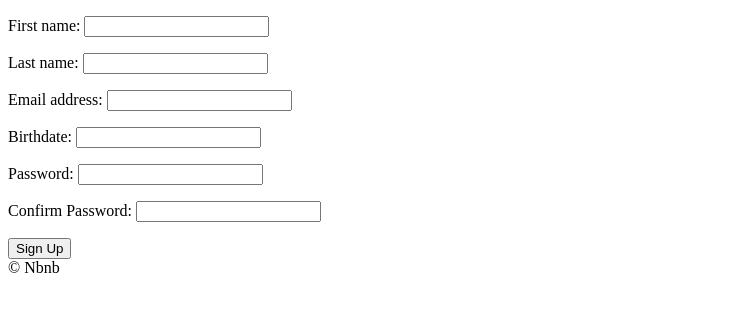
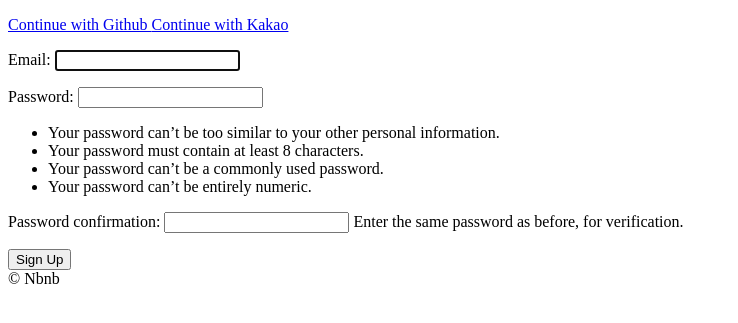
Before and after one commit to kilpika/airbnb-clonecoding, a Django app: page /users/signup in a window 1280 px wide. Shown: the part 78-401 px from the top of the page, without its empty margins (0-738 px from the left). Run offline with Django 3.2, Linux system fonts and the light colour scheme.

Commit message:
github and kakao login end

```diff
--- /dev/null
+++ b/templates/partials/social_login.html
@@ -0,0 +1,6 @@
+<a href="{% url 'users:github-login' %}">
+    Continue with Github
+</a>
+<a href="{% url 'users:kakao-login' %}">
+    Continue with Kakao
+</a>
--- a/templates/users/login.html
+++ b/templates/users/login.html
@@ -8,6 +8,8 @@
 {% endblock search-bar %}
 
 {% block content %}
+    {% include 'partials/social_login.html' %}
+
     <form method="POST" action="{% url "users:login" %}">
         {% csrf_token %}
         {{form.as_p}}
--- a/templates/users/signup.html
+++ b/templates/users/signup.html
@@ -8,6 +8,8 @@
 {% endblock search-bar %}
 
 {% block content %}
+    {% include 'partials/social_login.html' %}
+
     <form method="POST" action="{% url "users:signup" %}">
         {% csrf_token %}
         {{form.as_p}}
--- a/users/admin.py
+++ b/users/admin.py
@@ -5,7 +5,7 @@ from . import models
 @admin.register(models.User)
 class CustomUserAdmin(UserAdmin):
     """ Custom User Admin """
-    fieldsets = UserAdmin.fieldsets + (("Custom Profile",{"fields": ("avatar", "gender", "bio", "birthdate", "currency", "superhost")}),)
+    fieldsets = UserAdmin.fieldsets + (("Custom Profile",{"fields": ("avatar", "gender", "bio", "birthdate", "currency", "superhost","login_method",)}),)
 
     list_filter = UserAdmin.list_filter + ("superhost",)
     list_display = (
@@ -21,4 +21,5 @@ class CustomUserAdmin(UserAdmin):
         "is_superuser",
         "email_verified",
         "email_secret",
+        "login_method",
     )
--- a/users/forms.py
+++ b/users/forms.py
@@ -1,7 +1,9 @@
 from django import forms
+from django.contrib.auth.forms import UserCreationForm
 from . import models
 
 class LoginForm(forms.Form):
+
     email = forms.EmailField()
     password = forms.CharField(widget=forms.PasswordInput)
 
@@ -18,27 +20,6 @@ class LoginForm(forms.Form):
             self.add_error("email", forms.ValidationError("User does not exist"))
 
 
-class SignUpForm(forms.ModelForm):
-    class Meta:
-        model = models.User
-        fields = ("first_name", "last_name", "email", "birthdate")
+class SignUpForm(UserCreationForm):
 
-    password = forms.CharField(widget=forms.PasswordInput)
-    password1 = forms.CharField(widget=forms.PasswordInput, label="Confirm Password")
-
-    def clean_password1(self):
-        password = self.cleaned_data.get("password")
-        password1 = self.cleaned_data.get("password1")
-
-        if password != password1:
-            raise forms.ValidationError("Password confirmation does not match")
-        else:
-            return password
-
-    def save(self, *args, **kwargs):
-        user = super().save(commit=False)
-        email = self.cleaned_data.get("email")
-        password = self.cleaned_data.get("password")
-        user.username = email
-        user.set_password(password)
-        user.save()
+    username = forms.EmailField(label="Email")
--- a/users/models.py
+++ b/users/models.py
@@ -26,6 +26,13 @@ class User(AbstractUser):
     CURRENCY_CHOICES = (
         (CURRENCY_USD, "USD"), (CURRENCY_KRW, "KRW")
     )
+
+    LOGIN_EMAIL = "email"
+    LOGIN_GITHUB = "github"
+    LOGIN_KAKAO = "kakao"
+
+    LOGIN_CHOICES = ((LOGIN_EMAIL, "Email"), (LOGIN_GITHUB, "Github"), (LOGIN_KAKAO, "Kakao"))
+
     avatar = models.ImageField(upload_to="avatars", blank=True)
     gender = models.CharField(choices=GENDER_CHOICES,max_length=10, blank=True)
     bio = models.TextField(blank=True)
@@ -34,7 +41,8 @@ class User(AbstractUser):
     currency = models.CharField(choices=CURRENCY_CHOICES, max_length=3, blank=True, default=CURRENCY_KRW)
     superhost = models.BooleanField(default=False)
     email_verified = models.BooleanField(default=False)
-    email_secret = models.CharField(max_length=120, default="", blank=True)
+    email_secret = models.CharField(max_length=20, default="", blank=True)
+    login_method = models.CharField(max_length=50, choices=LOGIN_CHOICES, default=LOGIN_EMAIL)
 
     def verify_email(self):
         if self.email_verified is False:
--- a/users/urls.py
+++ b/users/urls.py
@@ -5,6 +5,10 @@ app_name = "users"\
 
 urlpatterns = [
     path("login", views.LoginView.as_view(), name="login"),
+    path("login/github", views.github_login, name="github-login"),
+    path("login/github/callback", views.github_callback, name="github-callback"),
+    path("login/kakao", views.kakao_login, name="kakao-login"),
+    path("login/kakao/callback", views.kakao_callback, name="kakao-callback"),
     path("logout", views.log_out, name="logout"),
     path("signup", views.SignUpView.as_view(), name="signup"),
     path("verify/<str:key>", views.complete_verification, name="complete-verification")
--- a/users/views.py
+++ b/users/views.py
@@ -1,8 +1,12 @@
+import os
+import requests
 from django.views import View
 from django.views.generic import FormView
 from django.urls import reverse_lazy
 from django.shortcuts import render, redirect, reverse
 from django.contrib.auth import authenticate, login, logout
+from django.core.files.base import ContentFile
+from django.contrib.auth.forms import UserCreationForm
 from . import forms, models
 
 # Create your views here.
@@ -51,3 +55,93 @@ def complete_verification(request, key):
         # to do: add error message
         pass
     return redirect(reverse("core:home"))
+
+
+def github_login(request):
+    client_id = os.environ.get("GH_ID")
+    redirect_uri = "http://127.0.0.1:8000/users/login/github/callback"
+    return redirect(f"https://github.com/login/oauth/authorize?client_id={client_id}&redirect_uri={redirect_uri}&scope=read:user")
+
+class GithubException(Exception):
+    pass
+
+def github_callback(request):
+    try:
+        client_id = os.environ.get("GH_ID")
+        client_secret = os.environ.get("GH_SECRET")
+        code = request.GET.get("code")
+        if code is not None:
+            token_request = requests.post(f"https://github.com/login/oauth/access_token?client_id={client_id}&client_secret={client_secret}&code={code}",headers={"Accept":"application/json"})
+            token_json = token_request.json()
+            error = token_json.get("error", None)
+            if error is not None:
+                raise GithubException()
+            else:
+                access_token = token_json.get("access_token")
+                profile_request = requests.get("https://api.github.com/user", headers={"Authorization": f"token {access_token}", "Accept":"application/json",})
+                profile_json = profile_request.json()
+                username = profile_json.get('login', None)
+                if username is not None:
+                    name = profile_json.get('name')
+                    email = profile_json.get('email')
+                    bio = profile_json.get('bio')
+                    try:
+                        user = models.User.objects.get(email=email)
+                        if user.login_method != models.User.LOGIN_GITHUB:
+                            raise GithubException()
+                    except models.User.DoesNotExist:
+                        user = models.User.objects.create(email=email, first_name=name, username=email, bio=bio, login_method=models.User.LOGIN_GITHUB, email_verified=True)
+                        user.set_unusable_password()
+                        user.save()
+                    login(request, user)
+                    return redirect(reverse("core:home"))
+                else:
+                    raise GithubException()
+        else:
+            raise GithubException()
+    except GithubException:
+        # send error message
+        return redirect(reverse("users:login"))
+
+def kakao_login(request):
+    client_id = os.environ.get("KAKAO_ID")
+    redirect_uri = "http://127.0.0.1:8000/users/login/kakao/callback"
+    return redirect(f"https://kauth.kakao.com/oauth/authorize?client_id={client_id}&redirect_uri={redirect_uri}&response_type=code")
+
+class KakaoException(Exception):
+    pass
+
+def kakao_callback(request):
+    try:
+        code = request.GET.get("code")
+        client_id = os.environ.get("KAKAO_ID")
+        redirect_uri = "http://127.0.0.1:8000/users/login/kakao/callback"
+        token_request = requests.get(f"https://kauth.kakao.com/oauth/token?grant_type=authorization_code&client_id={client_id}&redirect_uri={redirect_uri}&code={code}")
+        token_json = token_request.json()
+        error = token_json.get("error", None)
+        if error is not None:
+            raise KakaoException()
+        access_token = token_json.get("access_token")
+        profile_request = requests.get("https://kapi.kakao.com/v2/user/me", headers={"Authorization": f"Bearer {access_token}"},)
+        profile_json = profile_request.json()
+        email = profile_json.get("kakao_account").get("email")
+        if email is None:
+            raise KakaoException
+        properties = profile_json.get("properties")
+        nickname = properties.get("nickname")
+        profile_image = properties.get("profile_image")
+        try:
+            user = models.User.objects.get(email=email)
+            if user.login_method != models.User.LOGIN_KAKAO:
+                raise KakaoException()
+        except models.User.DoesNotExist:
+            user = models.User.objects.create(email=email, username=email, first_name=nickname, login_method=models.User.LOGIN_KAKAO, email_verified=True)
+            user.set_unusable_password()
+            user.save()
+            if profile_image is not None:
+                photo_request = requests.get(profile_image)
+                user.avatar.save(f"{nickname}-avatar", ContentFile(photo_request.content))
+        login(request, user)
+        return redirect(reverse("core:home"))
+    except KakaoException:
+        return redirect(reverse("users:login"))
```
Also changed, not shown: db.sqlite3, users/migrations/0006_auto_20210125_1053.py (added), 2 other files.
